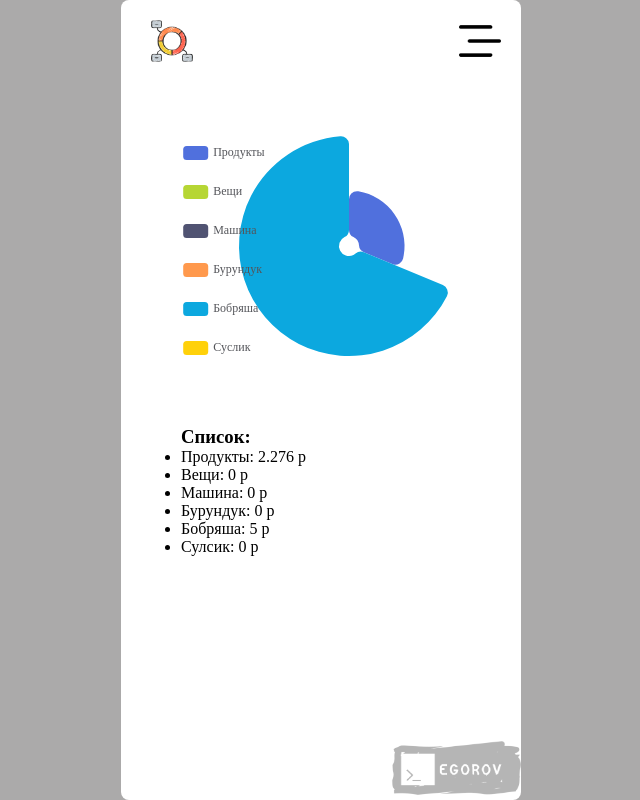
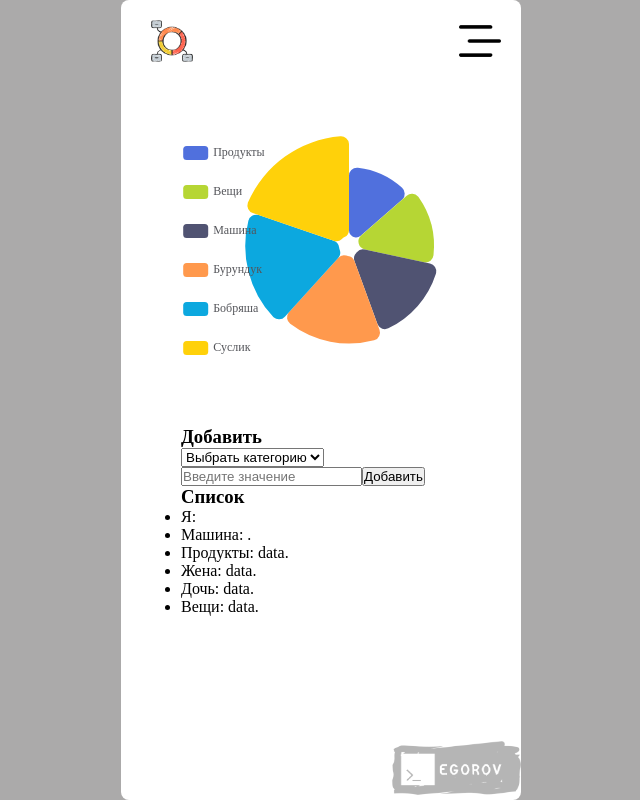
Before and after one commit to by-Egorov/economka, a React (Vite) app: page / in a window 1280 px wide. Shown: the whole page, without its empty margins (319-959 px from the left). Built offline with nearby package versions, Linux system fonts and the light colour scheme; a web font is replaced by a local one.

Commit message:
простая авторизация через localStorage, исправить /getUser на сервере, axios.js на клиенте, разобраться с заголовком авторизации..

```diff
--- a/package.json
+++ b/package.json
@@ -10,11 +10,12 @@
     "preview": "vite preview"
   },
   "dependencies": {
+    "axios": "^1.7.2",
     "echarts-for-react": "^3.0.2",
     "react": "^18.2.0",
     "react-dom": "^18.2.0",
-    "react-router-dom": "^6.23.1",
-    "sass": "^1.77.4"
+    "react-hook-form": "^7.51.5",
+    "react-router-dom": "^6.23.1"
   },
   "devDependencies": {
     "@types/react": "^18.2.66",
--- a/src/App.jsx
+++ b/src/App.jsx
@@ -1,30 +1,62 @@
-import { useState } from 'react'
+import { useState, useEffect } from 'react'
 import { Routes, Route } from 'react-router-dom'
 import Home from './components/Home/Home'
 import About from './components/About/About'
 import Profile from './components/Profile/Profile'
+import Auth from './components/Auth/Auth'
+import { $authHost } from './axios'
 const App = () => {
 	const [isOpen, setIsOpen] = useState(false)
 	const openMenu = () => {
 		setIsOpen(!isOpen)
 	}
+	const [user, setUser] = useState(JSON.parse(localStorage.getItem('user')) || null)
+
+	// useEffect(() => {
+	// 	const fetchData = async () => {
+	// 		try {
+	// 			const token = localStorage.getItem('token')
+	// 			if (!token) {
+	// 				throw new Error('Токен не найден')
+	// 			}
+
+	// 			const response = await $authHost.get('/user', {
+	// 				headers: {
+	// 					Authorization: `Bearer ${token}`,
+	// 				},
+	// 			})
+
+	// 			localStorage.setItem('user', JSON.stringify(response.data))
+	// 			console.log(response.data)
+	// 		} catch (error) {
+	// 			console.warn(error.response ? error.response.data : error.message)
+	// 		}
+	// 	}
+
+	// 	fetchData()
+	// }, [])
+	console.log(user)
 	return (
 		<div className='container'>
 			<Routes>
 				<Route
 					path='/'
-					element={<Home isOpen={isOpen} openMenu={openMenu} />}
+					element={<Home isOpen={isOpen} openMenu={openMenu} user={user} />}
 				/>
+				<Route
+					path='/register'
+					element={<Auth user={user} setUser={setUser} />}
+				/>
+				<Route path='/login' element={<Auth user={user} setUser={setUser} />} />
 				<Route
 					path='/about'
 					element={<About isOpen={isOpen} openMenu={openMenu} />}
 				/>
 				<Route
 					path='/profile'
-					element={<Profile isOpen={isOpen} openMenu={openMenu} />}
+					element={<Profile isOpen={isOpen} openMenu={openMenu} user={user} />}
 				/>
 			</Routes>
-
 		</div>
 	)
 }
--- /dev/null
+++ b/src/axios.js
@@ -0,0 +1,19 @@
+import axios from 'axios'
+const $host = axios.create({
+	baseURL: 'http://localhost:5000/api',
+})
+const $authHost = axios.create({
+	baseURL: 'http://localhost:5000/api',
+})
+$authHost.interceptors.request.use(config => {
+	const token = localStorage.getItem('token');
+	if (token) {
+		config.headers.Authorization = `Bearer ${JSON.parse(token)}`;
+	}
+	console.log(token)
+	return config;
+}, error => {
+	return Promise.reject(error);
+})
+
+export { $host, $authHost }
--- /dev/null
+++ b/src/components/Auth/Auth.jsx
@@ -0,0 +1,136 @@
+import React, { useState } from 'react'
+import { useNavigate, useLocation } from 'react-router-dom'
+import { useForm } from 'react-hook-form'
+import { $host, $authHost } from '../../axios'
+
+const Auth = ({user, setUser}) => {
+	const navigate = useNavigate()
+	const {
+		register,
+		reset,
+		handleSubmit,
+		formState: { errors },
+	} = useForm()
+	const [loginErr, setLoginErr] = useState('')
+
+	const registration = async data => {
+		const { email, password } = data
+
+		try {
+			const response = await $host.post('/register', {
+				email,
+				password,
+			})
+			reset()
+			localStorage.setItem('user', JSON.stringify(response.data))
+			setUser(response.data)
+			// navigate('/login')
+			console.log(response.data)
+		} catch (error) {
+			if (error.response && error.response.data) {
+				// Выводим только response.data
+				console.log(error.response.data)
+				if (error.response.status === 409) {
+					alert('Пользователь с таким email уже существует')
+				} else {
+					alert(`Ошибка регистрации: ${error.response.data.message}`)
+				}
+			} else {
+				console.error('Ошибка регистрации:', error)
+				alert('Ошибка регистрации')
+			}
+		}
+	}
+
+	const login = async data => {
+		try {
+			const { email, password } = data
+
+			const response = await $host.post('/login', {
+				email,
+				password,
+			})
+
+			if (response) {
+				console.log(response.data.token)
+				localStorage.setItem('user', JSON.stringify(response.data))
+				localStorage.setItem('token', JSON.stringify(response.data.token))
+				setUser(response.data)
+				console.log(user)
+				// navigate('/')
+			} else {
+				console.warn('Ошибка авторизации')
+			}
+		} catch (error) {
+			if (error.response && error.response.data) {
+				console.log(error.response.data)
+				const status = error.response.status
+				if (status === 400) {
+					setLoginErr('Пользователь с таким email не найден')
+				} else if (status === 401) {
+					setLoginErr('Неправильный пароль')
+				} else if (status === 409) {
+					setLoginErr('Не верные данные, повторите ввод')
+				} else {
+					setLoginErr(
+						`Произошла ошибка при авторизации: ${error.response.data.message}`
+					)
+				}
+			} else {
+				console.error('Ошибка при авторизации:', error)
+				setLoginErr('Произошла ошибка при авторизации')
+			}
+		}
+	}
+
+	const onSubmit = data => {
+		console.log(data)
+		reset()
+		navigate('/')
+	}
+
+	return (
+		<>
+			<form>
+				<div className='input'>
+					<label className={!errors.email ? '' : 'err'}>
+						{!errors.email ? 'Email Address' : 'Обязательное поле'}
+					</label>
+					<input
+						{...register('email', {
+							required: true,
+							pattern: {
+								value: /[a-z0-9._%+-]+@[a-z0-9.-]+\.[a-z]{2,4}$/,
+								message: 'Введите корректный email',
+							},
+						})}
+						type='text'
+					/>
+				</div>
+
+				<div className='input'>
+					<label className={!errors.email ? '' : 'err'}>
+						{!errors.password ? 'Password' : 'Обязательное поле'}
+					</label>
+					<input
+						{...register('password', { required: true })}
+						type='password'
+					/>
+				</div>
+
+				<button
+					onClick={
+						location.pathname === '/login'
+							? handleSubmit(login)
+							: handleSubmit(registration)
+					}
+				>
+					{location.pathname === '/login' ? 'Login' : 'Register'}
+				</button>
+				<div></div>
+			</form>
+		</>
+	)
+}
+
+export default Auth
--- a/src/components/Content/Content.jsx
+++ b/src/components/Content/Content.jsx
@@ -1,16 +1,39 @@
 import style from './Content.module.scss'
 import ReactECharts from 'echarts-for-react'
+import { useEffect, useState } from 'react'
+import { useForm } from 'react-hook-form'
+import { $authHost } from '../../axios.js'
+const Content = ({ user }) => {
+	const [selectedArrayName, setSelectedArrayName] = useState('')
+	const { register, handleSubmit, reset } = useForm()
 
-const Content = () => {
-	let item1 = 2.276
-	let item2 = 0
-	let item3 = 0
-	let item4 = 0
-	let item5 = 5
-	let item6 = 0
-	let num = 1276
-	const res = num / 100 * 1
-	console.log(res / 10)
+	const dataInfo = [
+		{ value: 'me', displayName: 'Я' },
+		{ value: 'products', displayName: 'Продукты' },
+		{ value: 'car', displayName: 'Машина' },
+		{ value: 'wife', displayName: 'Жена' },
+		{ value: 'things', displayName: 'Вещи' },
+		{ value: 'daughter', displayName: 'Дочь' },
+	]
+
+	const handleArrayChange = event => {
+		setSelectedArrayName(event.target.value)
+	}
+	const onSubmit = async formData => {
+		try {
+			const { value } = formData
+
+			const response = await $host.post(`/data/price/${data._id}`, {
+				arrayName: selectedArrayName,
+				value: parseInt(value, 10), // Преобразуем значение в число
+			})
+			console.log(response.data)
+			reset()
+		} catch (error) {
+			console.warn(error)
+		}
+	}
+
 	const option = {
 		tooltip: {
 			trigger: 'item',
@@ -59,12 +82,12 @@ const Content = () => {
 					},
 				},
 				data: [
-					{ value: item1, name: 'Продукты' },
-					{ value:  item2, name: 'Вещи' },
-					{ value:  item3, name: 'Машина' },
-					{ value:  item4, name: 'Бурундук' },
-					{ value:  item5, name: 'Бобряша' },
-					{ value:  item6, name: 'Суслик' },
+					{ value: 11, name: 'Продукты' },
+					{ value: 12, name: 'Вещи' },
+					{ value: 13, name: 'Машина' },
+					{ value: 14, name: 'Бурундук' },
+					{ value: 15, name: 'Бобряша' },
+					{ value: 16, name: 'Суслик' },
 				],
 				height: '50%',
 				width: '50%',
@@ -78,16 +101,44 @@ const Content = () => {
 		<div className={style.container}>
 			<ReactECharts option={option} className={style.canvas} />
 
-			<h3>Список: </h3>
+			<h3>Добавить </h3>
+			<form onSubmit={handleSubmit(onSubmit)}>
+				<select
+					{...register('arrayName')}
+					value={selectedArrayName}
+					onChange={handleArrayChange}
+					className={style.select}
+				>
+					<option value='' disabled>
+						Выбрать категорию
+					</option>
+					{dataInfo.map((item, index) => (
+						<option key={index} value={item.value}>
+							{item.displayName}
+						</option>
+					))}
+				</select>
+				<input
+					type='number'
+					placeholder='Введите значение'
+					{...register('value', { required: true })}
+					className={style.input}
+				/>
+				<button type='submit' className={style.button}>
+					Добавить
+				</button>
 
-			<ul>
-				<li>Продукты: {item1} p</li>
-				<li>Вещи: {item2} p</li>
-				<li>Машина: {item3} p</li>
-				<li>Бурундук: {item4} p</li>
-				<li>Бобряша: {item5} p</li>
-				<li>Сулсик: {item6} p</li>
-			</ul>
+				<h3>Список</h3>
+
+				<ul>
+					<li>Я:</li>
+					<li>Машина: .</li>
+					<li>Продукты: data.</li>
+					<li>Жена: data.</li>
+					<li>Дочь: data.</li>
+					<li>Вещи: data.</li>
+				</ul>
+			</form>
 		</div>
 	)
 }
--- a/src/components/Home/Home.jsx
+++ b/src/components/Home/Home.jsx
@@ -4,7 +4,7 @@ import logo from '../../assets/logo.png'
 import menu from '../../assets/menu.png'
 import Menu from '../../components/Menu/Menu'
 import Content from '../Content/Content'
-const Home = ({ isOpen, openMenu }) => {
+const Home = ({ isOpen, openMenu, user }) => {
 	return (
 		<div className={style.container}>
 			<div className={style.header}>
@@ -17,7 +17,7 @@ const Home = ({ isOpen, openMenu }) => {
 			</div>
 			{isOpen && <Menu isOpen={isOpen} openMenu={openMenu} />}
 
-			<Content/>
+			<Content user={user}/>
 
 			<div className={style.logo}>
 				<img src={myLogo} alt='my logo' />
--- a/src/components/Profile/Profile.jsx
+++ b/src/components/Profile/Profile.jsx
@@ -2,12 +2,13 @@ import { Link } from 'react-router-dom'
 import style from './Profile.module.scss'
 import arrow from '../../assets/arrow-right.png'
 
-const Profile = () => {
+const Profile = ({user}) => {
 	return (
 		<div className={style.container}>
 			<Link to='/'>
 				<img src={arrow} alt='arrow' />
 			</Link>
+				<p>{user.email}</p>
 		</div>
 	)
 }
--- a/src/index.scss
+++ b/src/index.css
@@ -17,3 +17,12 @@
 	background: #fff;
 	border-radius: 8px;
 }
+
+.input {
+	display: flex;
+	flex-direction: column;
+	gap: 10px;
+}
+.err {
+	color: red;
+}
--- a/src/main.jsx
+++ b/src/main.jsx
@@ -1,6 +1,6 @@
 import ReactDOM from 'react-dom/client'
 import App from './App.jsx'
-import './index.scss'
+import './index.css'
 import { BrowserRouter as Router } from 'react-router-dom'
 
 ReactDOM.createRoot(document.getElementById('root')).render(
```
Also changed, not shown: 2 other files (tests, documents, lock files or other folders).
